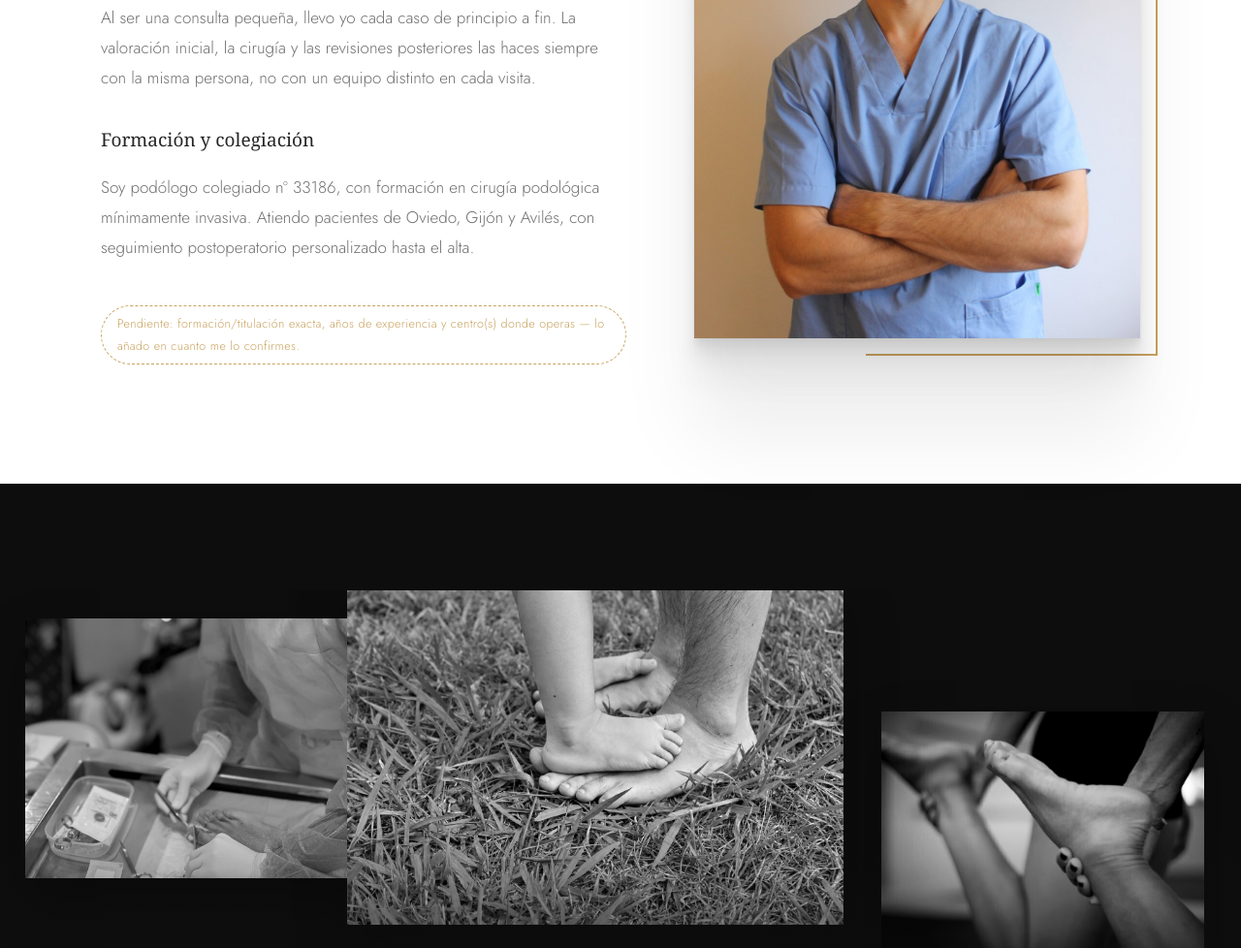
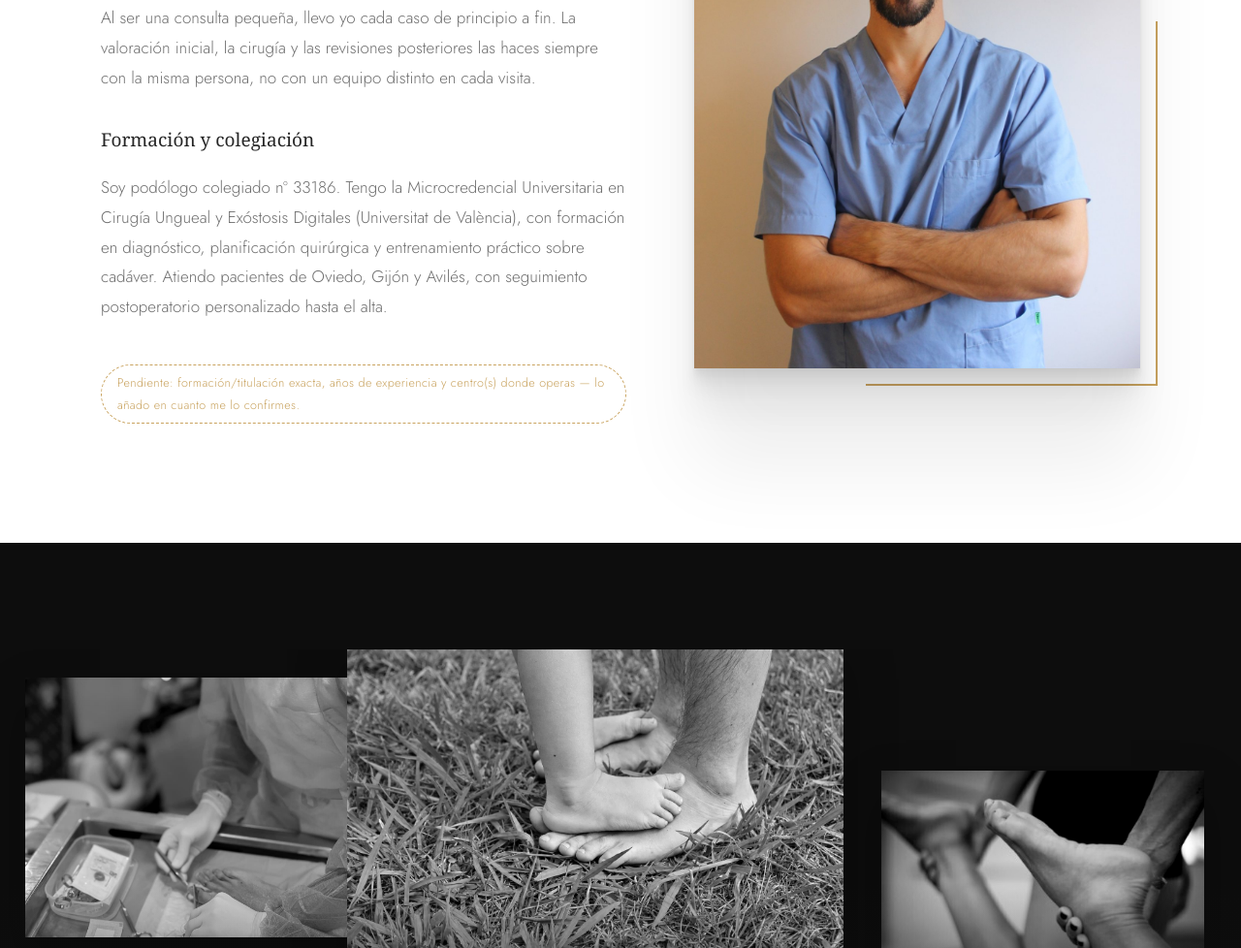
Before and after one commit to maria95nc-droid/aguera-podologia-cirugia, a plain HTML site: page index.html in a window 1280 px wide. Shown: the part 4161-5139 px from the top of the page at 97% size. Drawn offline with Linux system fonts and the light colour scheme; a web font is replaced by a local one.

Commit message:
Añadir credencial real: Microcredencial en Cirugía Ungueal y Exóstosis Digitales (UV)

```diff
--- a/index.html
+++ b/index.html
@@ -187,10 +187,12 @@
           </p>
           <h3>Formación y colegiación</h3>
           <p>
-            Soy podólogo colegiado nº 33186, con formación en cirugía
-            podológica mínimamente invasiva. Atiendo pacientes de Oviedo,
-            Gijón y Avilés, con seguimiento postoperatorio personalizado
-            hasta el alta.
+            Soy podólogo colegiado nº 33186. Tengo la Microcredencial
+            Universitaria en Cirugía Ungueal y Exóstosis Digitales
+            (Universitat de València), con formación en diagnóstico,
+            planificación quirúrgica y entrenamiento práctico sobre cadáver.
+            Atiendo pacientes de Oviedo, Gijón y Avilés, con seguimiento
+            postoperatorio personalizado hasta el alta.
           </p>
         </div>
 
```
